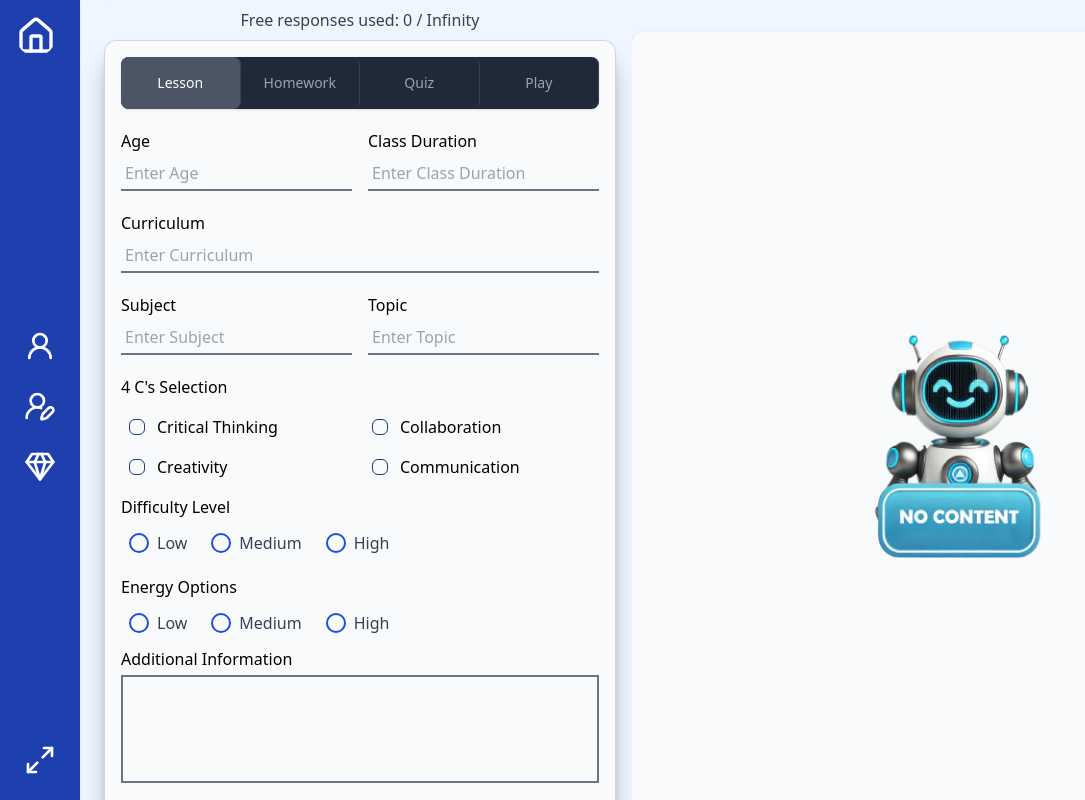
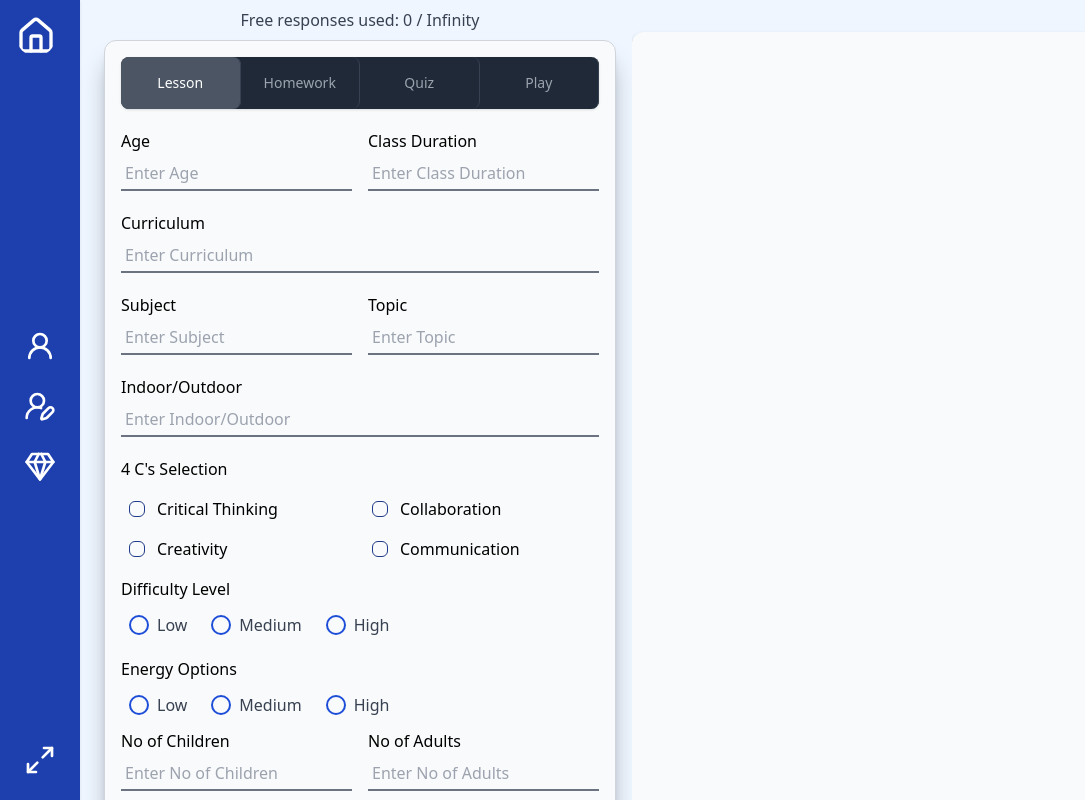
Before and after one commit to hammadyounas/lesson_app, a Next.js app: page /freePrompts in a window 1280 px wide. Shown: the top 800 px of the page, without its empty margins (0-1085 px from the left). Built offline with nearby package versions, Linux system fonts and the light colour scheme; what tailwindcss-animated would draw is missing.

Commit message:
add more fields in free prompts form

```diff
--- a/app/freePrompts/page.jsx
+++ b/app/freePrompts/page.jsx
@@ -2,13 +2,14 @@
 
 import { useState, useEffect } from "react";
 import { useDispatch, useSelector } from "react-redux";
-import { setResponse } from "../../redux/slices/responseSlice";
+import { setResponse, clearResponse } from "../../redux/slices/responseSlice";
 import Sidebar from "../../components/Sidebar";
 import Form from "../../components/Form";
 import ResponseSection from "../../components/ResponseSection";
 import LimitReachedModal from "../../components/LimitReachedModal";
 import { ArrowBigLeft, ArrowBigRight } from "lucide-react";
 import ConfirmationModal from "@/components/ui/ConfirmationModal";
+import { clearFormData } from "@/redux/slices/formSlice";
 
 const FREE_RESPONSE_LIMIT = Infinity;
 
@@ -62,6 +63,7 @@ const FreeDashboardPage = () => {
   const handleDeleteConfirmation = () => {
     // Logic for deletion
     dispatch(clearResponse());
+    dispatch(clearFormData());
     setIsEditing(true);
     setIsModalOpen(false);
   };
--- a/components/Form.jsx
+++ b/components/Form.jsx
@@ -25,6 +25,7 @@ const FormComponent = ({
   const maxLength = 200;
   // State for Active Tab
   const [activeTab, setActiveTab] = useState("Lesson");
+  const [mobileActiveTab, setMobileActiveTab] = useState("");
 
   // Toggle selection for 4 C's (allows multiple selections)
   const handleSelectionToggle = (selection, values, setFieldValue) => {
@@ -39,6 +40,9 @@ const FormComponent = ({
   // Handle Tab Click
   const handleTabClick = (tab) => {
     setActiveTab(tab);
+  };
+  const handleMobileTabClick = (tab) => {
+    setMobileActiveTab(tab);
   };
 
   const clearForm =  (resetForm) => {
@@ -58,13 +62,16 @@ const FormComponent = ({
       .positive("Duration must be a positive number."),
     curriculum: Yup.string().required("Curriculum is required."),
     topic: Yup.string().required("Topic is required."),
-    subject: Yup.string().required("Subject is required."),
+    subject: Yup.string().required("Indoor/Outdoor is required."),
+    indoorOutdoor: Yup.string().required("Subject is required."),
     additional: Yup.string().max(
       maxLength,
       `Exceeded max length of ${maxLength} characters.`
     ),
     difficulty: Yup.string().required("Difficulty level is required."),
     energy: Yup.string().required("Energy option is required."),
+    noOfChildren: Yup.string().required("No of Children is required."),
+    noOfAdults: Yup.string().required("No of Adults is required."),
     fourCs: Yup.array()
       .of(Yup.string())
       .min(1, "At least one 4 C's item must be selected."),
@@ -115,10 +122,11 @@ const FormComponent = ({
             </label>
             <select
               id="tabs"
-              className="bg-gray-800 border border-gray-600 text-white text-sm rounded-lg focus:ring-blue-500 focus:border-blue-500 block w-full p-2.5"
-              value={activeTab}
-              onChange={(e) => handleTabClick(e.target.value)}
+              className="bg-gray-800 border border-gray-600 text-white text-sm rounded-lg focus:ring-blue-500 focus:border-blue-500 block w-full max-sm:py-3 p-2.5"
+              value={mobileActiveTab}
+              onChange={(e) => handleMobileTabClick(e.target.value)}
             >
+              <option value=" ">Select</option>
               <option value="Lesson">Lesson</option>
               <option value="Homework">Homework</option>
               <option value="Quiz">Quiz</option>
@@ -210,6 +218,18 @@ const FormComponent = ({
               className="flex-1 border-blue-800"
             />
           </div>
+          {/* indoor/outdoor */}
+          <div className="flex flex-col md:flex-row w-full gap-4 mb-4">
+            <TextInput
+              label="Indoor/Outdoor"
+              id="indoorOutdoor"
+              type="text"
+              value={values.indoorOutdoor}
+              onChange={(e) => setFieldValue("indoorOutdoor", e.target.value)}
+              error={touched.indoorOutdoor && errors.indoorOutdoor}
+              className="flex-1 border-blue-800"
+            />
+          </div>
 
           {/* 4 C's Selection */}
           <CheckboxInput
@@ -245,6 +265,28 @@ const FormComponent = ({
               onChange={(e) => setFieldValue("energy", e.target.value)}
               error={touched.energy && errors.energy}
               // className="flex-1"
+            />
+          </div>
+
+          {/* No of children and adults */}
+          <div className="flex flex-col md:flex-row w-full gap-4 mb-4">
+            <TextInput
+              label="No of Children"
+              id="noOfChildren"
+              type="text"
+              value={values.noOfChildren}
+              onChange={(e) => setFieldValue("noOfChildren", e.target.value)}
+              error={touched.noOfChildren && errors.noOfChildren}
+              className="flex-1 border-blue-800"
+            />
+            <TextInput
+              label="No of Adults"
+              id="noOfAdults"
+              type="text"
+              value={values.noOfAdults}
+              onChange={(e) => setFieldValue("noOfAdults", e.target.value)}
+              error={touched.noOfAdults && errors.noOfAdults}
+              className="flex-1 border-blue-800"
             />
           </div>
 
--- a/components/ResponseSection.jsx
+++ b/components/ResponseSection.jsx
@@ -390,7 +390,7 @@ const ResponseSection = ({
             )
           ) : (
             <div className="flex space-x-2 justify-center items-center h-screen">
-              <img src="no-content3.png" className="h-60 w-60 rounded-2xl"/>
+              {/* <img src="no-content3.png" className="h-60 w-60 rounded-2xl"/> */}
               {/* <span className="sr-only">Loading...</span>
               <div className="h-8 w-8 bg-black rounded-full animate-bounce [animation-delay:-0.3s]"></div>
               <div className="h-8 w-8 bg-black rounded-full animate-bounce [animation-delay:-0.15s]"></div>
--- a/redux/slices/formSlice.js
+++ b/redux/slices/formSlice.js
@@ -8,9 +8,12 @@ const initialState = {
     curriculum: '',
     topic: '',
     subject: '',
+    indoorOutdoor: '',
     additional: '',
     difficulty: '',
     energy: '',
+    noOfChildren: '',
+    noOfAdults: '',
     fourCs: [],
   },
 };
```
